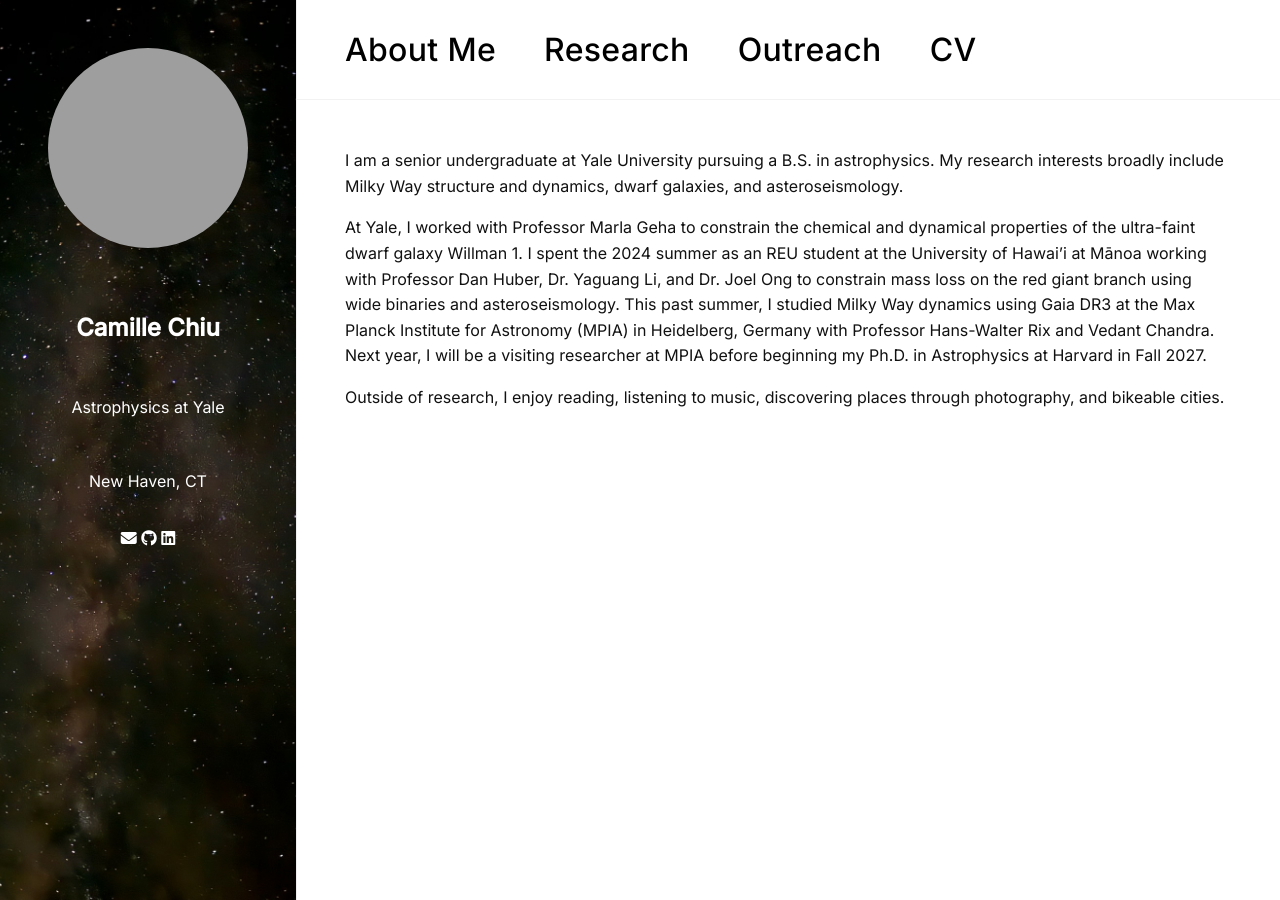
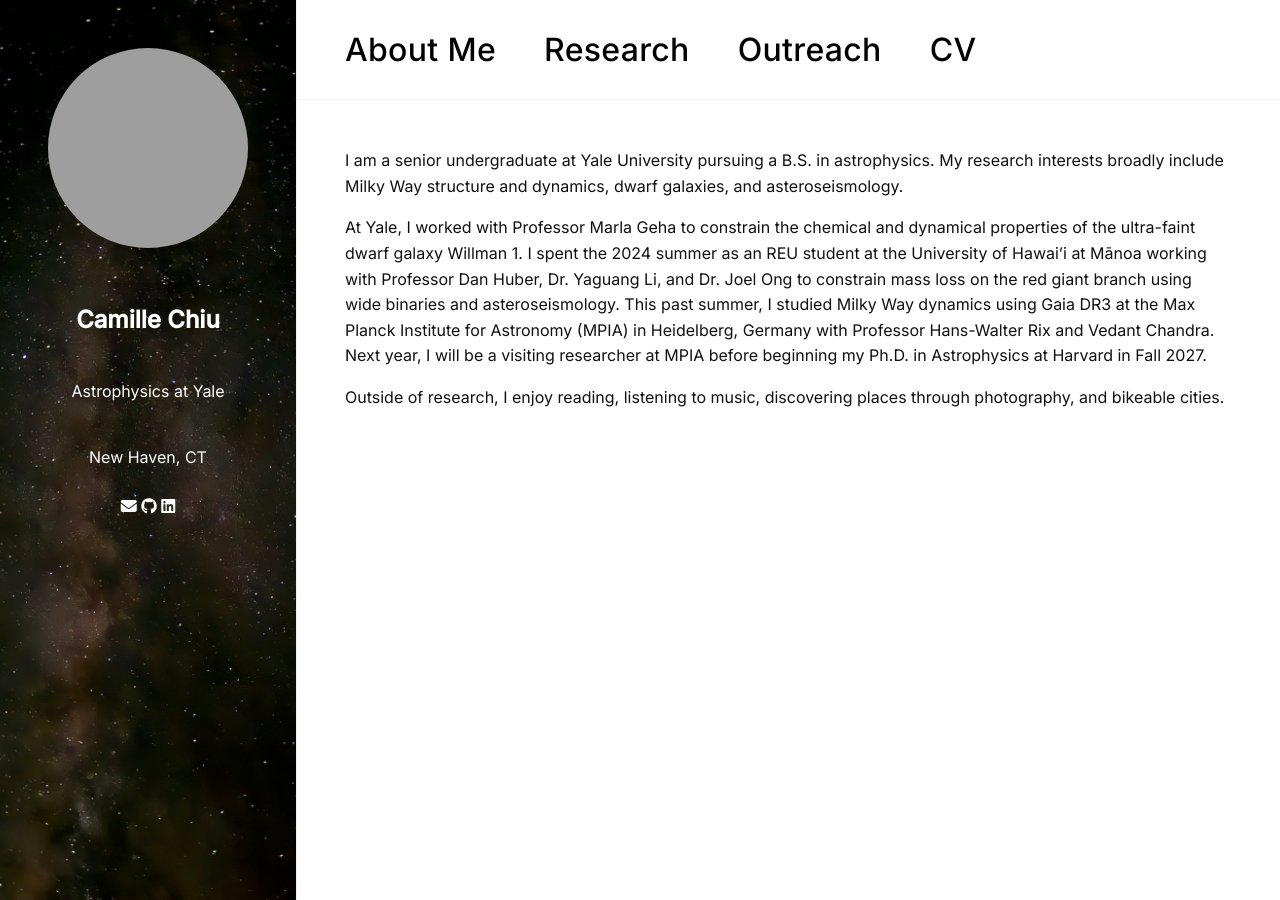
Before and after one commit to camchiu/camchiu.github.io, a Jekyll site: the page built from index.md, in a window 1280 px wide and 900 px high. Built offline with Jekyll 4.4.1, drawn with Linux system fonts in a browser that asks for light colours; grey boxes are pictures that could not be loaded.

Commit message:
Update main.scss

```diff
--- a/assets/css/main.scss
+++ b/assets/css/main.scss
@@ -85,7 +85,7 @@
   display: flex;
   flex-direction: column;
   align-items: center;
-  gap: 1rem; /* <- controls spacing between ALL items */
+  gap: 0.5rem; /* <- controls spacing between ALL items */
 }
 
 /* Bio */
```
